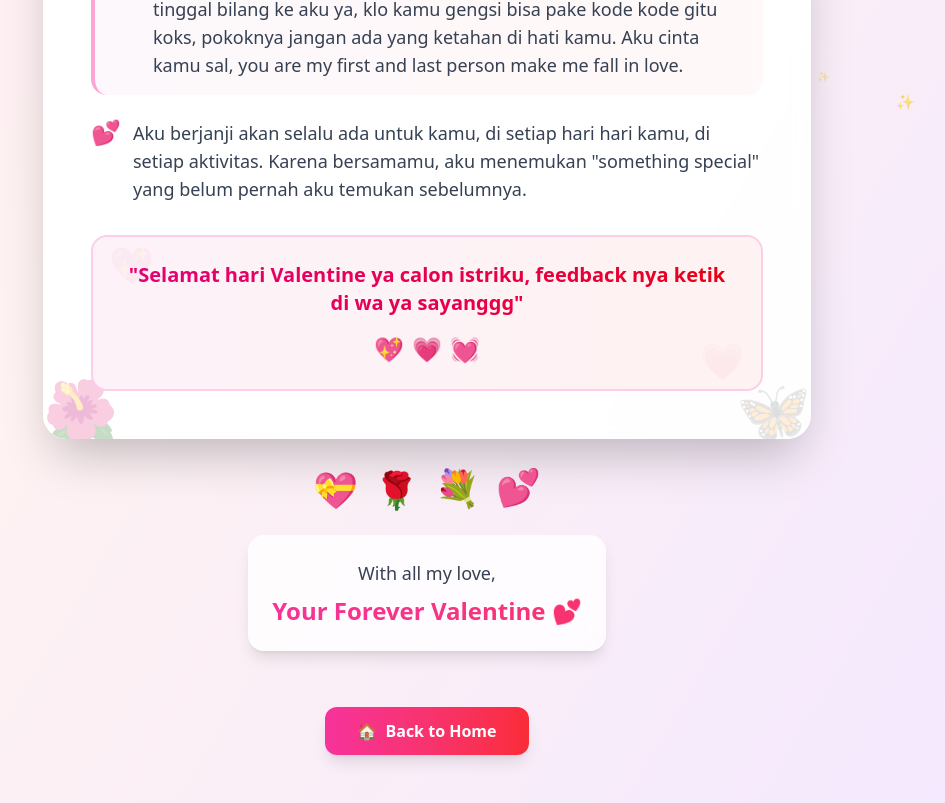
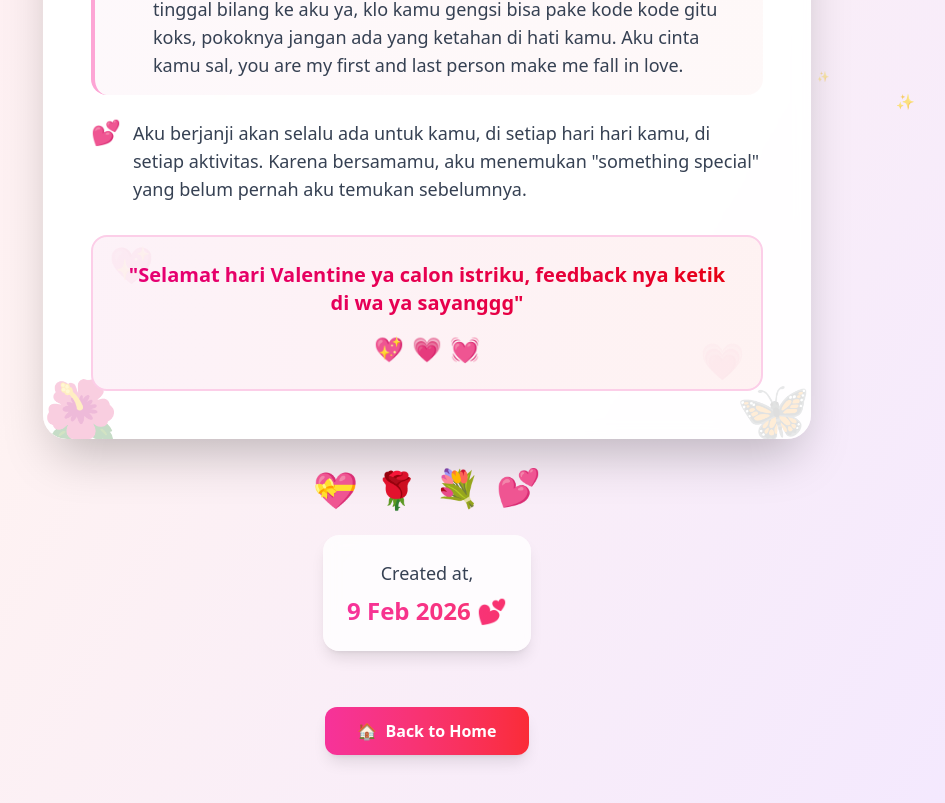
Before and after one commit to pandutria/valentine-salsa, a React (Vite) app: page /detail in a window 1280 px wide. Shown: the part 1373-2176 px from the top of the page, without its empty margins (213-1158 px from the left). Built offline with nearby package versions, Linux system fonts and the light colour scheme.

Commit message:
first commit

```diff
--- a/src/pages/Detail.tsx
+++ b/src/pages/Detail.tsx
@@ -168,9 +168,9 @@ export default function Detail() {
                     </div>
 
                     <div className="bg-white/80 backdrop-blur-sm rounded-2xl p-6 inline-block hover:bg-white/90 transition-all hover:scale-105 shadow-lg hover:shadow-pink-200">
-                        <p className="text-gray-700 text-lg mb-2">With all my love,</p>
+                        <p className="text-gray-700 text-lg mb-2">Created at,</p>
                         <p className="text-2xl font-bold bg-gradient-to-r from-pink-500 to-red-500 bg-clip-text text-transparent animate-gradient">
-                            Your Forever Valentine 💕
+                            9 Feb 2026 💕
                         </p>
                     </div>
 
--- a/src/pages/Home.tsx
+++ b/src/pages/Home.tsx
@@ -7,7 +7,7 @@ export default function Home() {
   const [showHint, setShowHint] = useState<boolean>(false)
   const navigate = useNavigate()
 
-  const SECRET_CODE = "199" // Ganti dengan code yang kamu mau
+  const SECRET_CODE = "199"
 
   const handleSubmit = (e: React.FormEvent<HTMLFormElement>) => {
     e.preventDefault()
```
